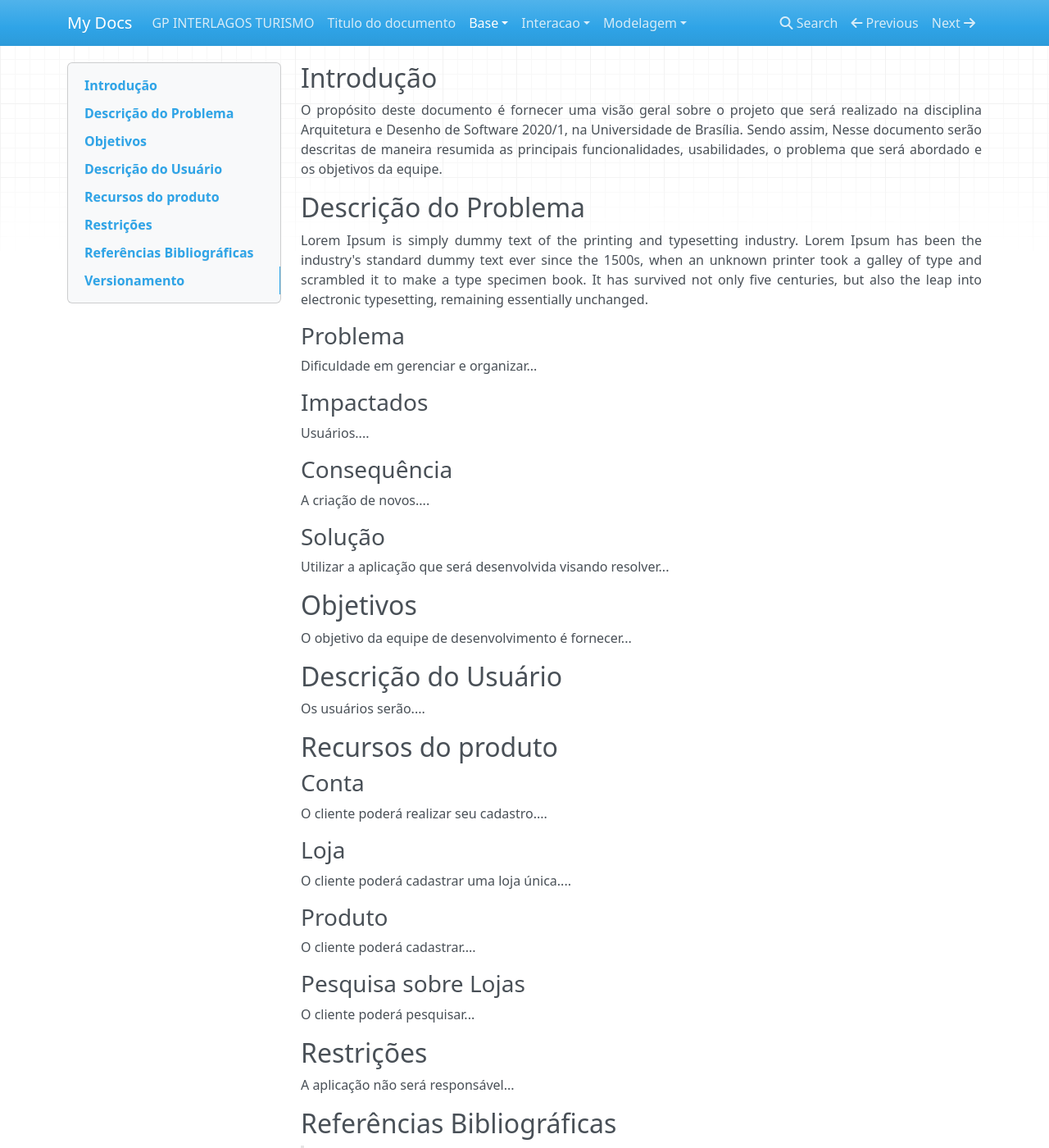
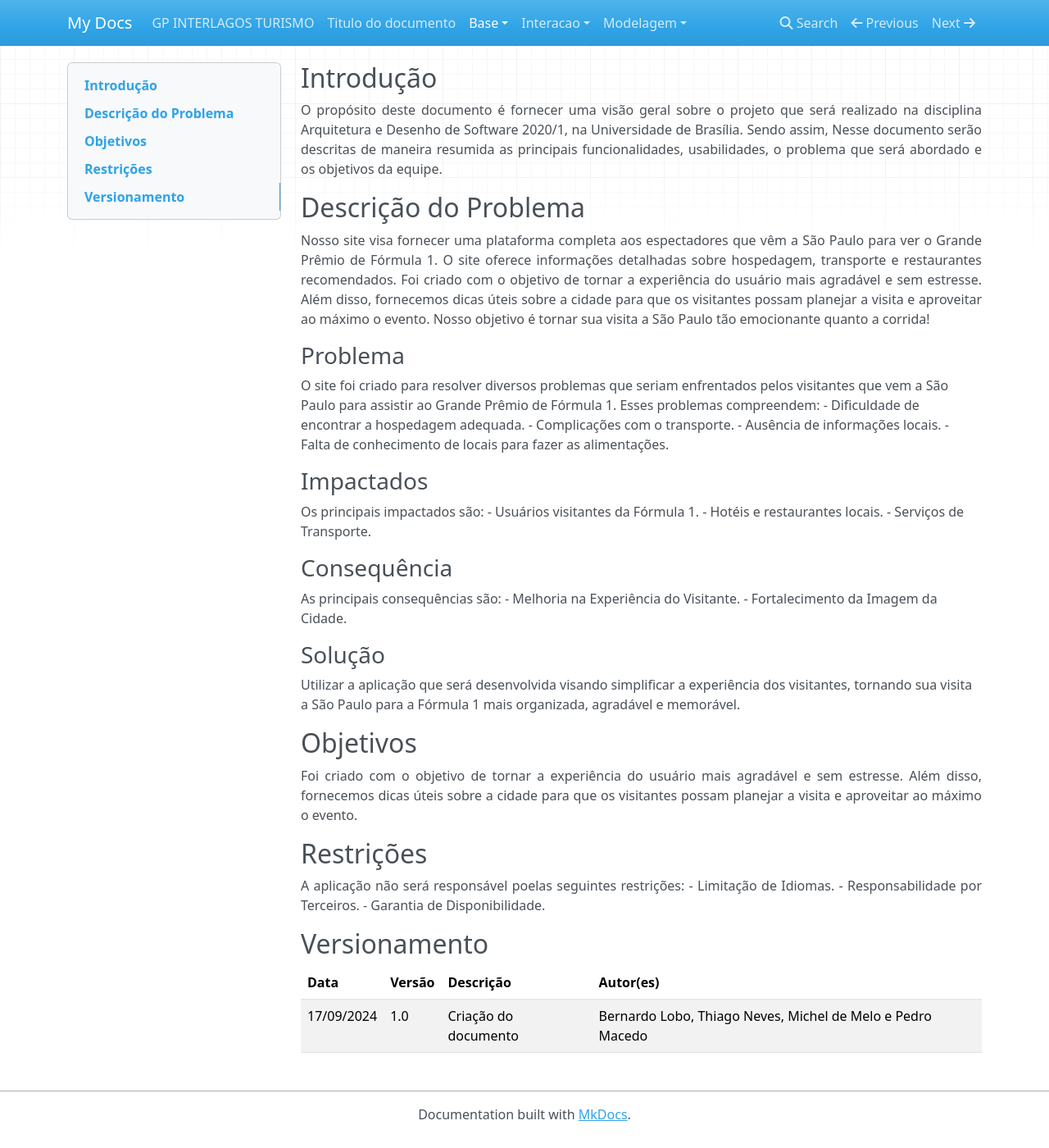
Before and after one commit to Projetos-de-Extensao/PFE_24.2_8001_I_Simblissima, an MkDocs documentation site: the page built from docs/base/documento_de_visao.md, in a window 1280 px wide and 1400 px high. Shown: the whole window at 82% size. Built offline with MkDocs 1.6.1, drawn with Linux system fonts in a browser that asks for light colours; nearby versions of some CDN libraries; some of the changed text lies outside the part shown.

Commit message:
parte do pedro macedo das issues

```diff
--- a/docs/base/documento_de_visao.md
+++ b/docs/base/documento_de_visao.md
@@ -11,76 +11,86 @@ O propósito deste documento é fornecer uma visão geral sobre o projeto que se
 ## Descrição do Problema
 
 <p align = "justify">
-Lorem Ipsum is simply dummy text of the printing and typesetting industry. Lorem Ipsum has been the industry's standard dummy text ever since the 1500s, when an unknown printer took a galley of type and scrambled it to make a type specimen book. It has survived not only five centuries, but also the leap into electronic typesetting, remaining essentially unchanged.
-</p>
+Nosso site visa fornecer uma plataforma completa aos espectadores que vêm a São Paulo para ver o Grande Prêmio de Fórmula 1. O site oferece informações detalhadas sobre hospedagem, transporte e restaurantes recomendados. Foi criado com o objetivo de tornar a experiência do usuário mais agradável e sem estresse. Além disso, fornecemos dicas úteis sobre a cidade para que os visitantes possam planejar a visita e aproveitar ao máximo o evento. Nosso objetivo é tornar sua visita a São Paulo tão emocionante quanto a corrida!</p>
 
 ### Problema
 
-Dificuldade em gerenciar e organizar...
+O site foi criado para resolver diversos problemas que seriam enfrentados pelos visitantes que vem a São Paulo para assistir ao Grande Prêmio de Fórmula 1. Esses problemas compreendem:
+- Dificuldade de encontrar a hospedagem adequada.
+- Complicações com o transporte.
+- Ausência de informações locais.
+- Falta de conhecimento de locais para fazer as alimentações.
 
 ### Impactados
 
-Usuários....
+Os principais impactados são:
+- Usuários visitantes da Fórmula 1.
+- Hotéis e restaurantes locais.
+- Serviços de Transporte.
 
 ### Consequência
 
-A criação de novos....
+As principais consequências são:
+- Melhoria na Experiência do Visitante.
+- Fortalecimento da Imagem da Cidade.
 
 ### Solução
 
-Utilizar a aplicação que será desenvolvida visando resolver...
+Utilizar a aplicação que será desenvolvida visando simplificar a experiência dos visitantes, tornando sua visita a São Paulo para a Fórmula 1 mais organizada, agradável e memorável.
 
 ## Objetivos
 
 <p align = "justify">
-O objetivo da equipe de desenvolvimento é fornecer...
-</p>
+Foi criado com o objetivo de tornar a experiência do usuário mais agradável e sem estresse. Além disso, fornecemos dicas úteis sobre a cidade para que os visitantes possam planejar a visita e aproveitar ao máximo o evento.</p>
 
-## Descrição do Usuário
+<!-- ## Descrição do Usuário
 
 <p align = "justify">
 Os usuários serão....
-</p>
+</p> -->
 
-## Recursos do produto
+<!-- ## Recursos do produto -->
 
-### Conta
+<!-- ### Conta
 
 <p align = "justify">
 O cliente poderá realizar seu cadastro....
-</p>
+</p> -->
 
-### Loja
+<!-- ### Loja
 
 <p align = "justify">
 O cliente poderá cadastrar uma loja única....
-</p>
+</p> -->
 
-### Produto
+<!-- ### Produto
 
 <p align = "justify">
 O cliente poderá cadastrar....
-</p>
+</p> -->
 
-### Pesquisa sobre Lojas
+<!-- ### Pesquisa sobre Lojas
 
 <p align = "justify">
 O cliente poderá pesquisar...
-</p>
+</p> -->
 
 ## Restrições
 
 <p align = "justify">
-A aplicação não será responsável...
+A aplicação não será responsável poelas seguintes restrições:
+- Limitação de Idiomas.
+- Responsabilidade por Terceiros.
+- Garantia de Disponibilidade.
 </p>
 
-## Referências Bibliográficas
+<!-- ## Referências Bibliográficas
 
 > Documento de visão. Disponível em https://www... Acesso em dd/MM/yyYY
 
-> Documento de visão. Disponível em  Acesso em dd/MM/yyYY
+> Documento de visão. Disponível em  Acesso em dd/MM/yyYY -->
 
 ## Versionamento
 | Data | Versão | Descrição | Autor(es) |
 | -- | -- | -- | -- |
-| DD/MM/YYYY | 1.0 | Criação do documento | XXX XXXX e ZZZ ZZZZ |
+| 17/09/2024 | 1.0 | Criação do documento | Bernardo Lobo, Thiago Neves, Michel de Melo e Pedro Macedo |
```
